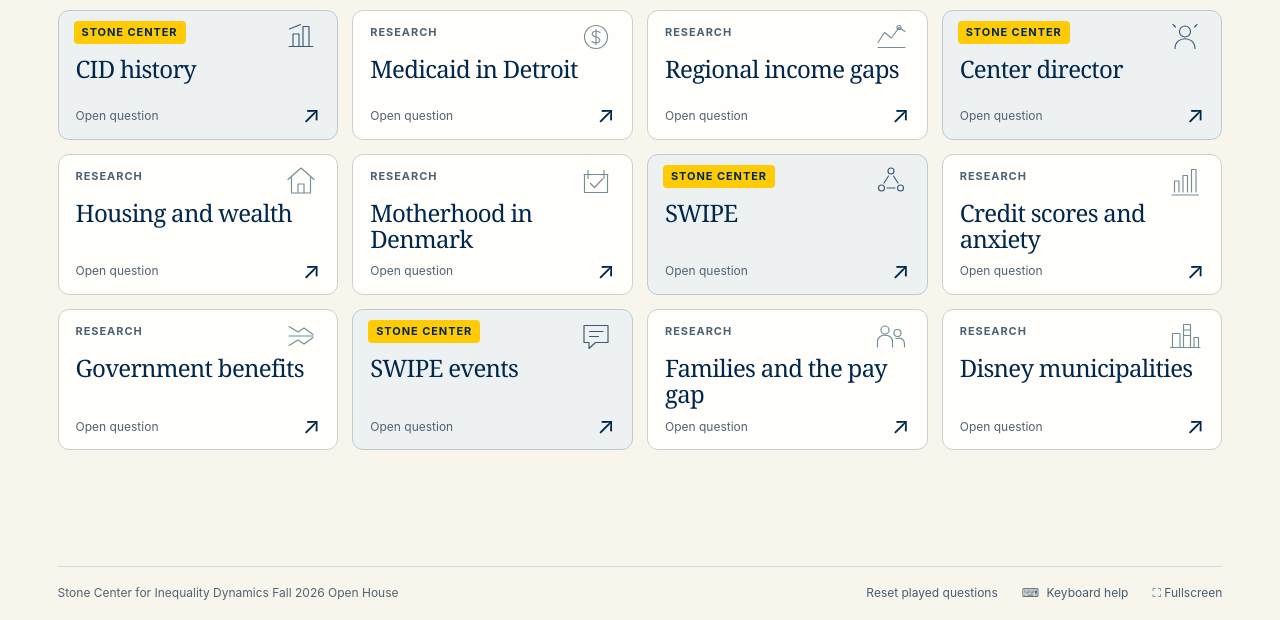
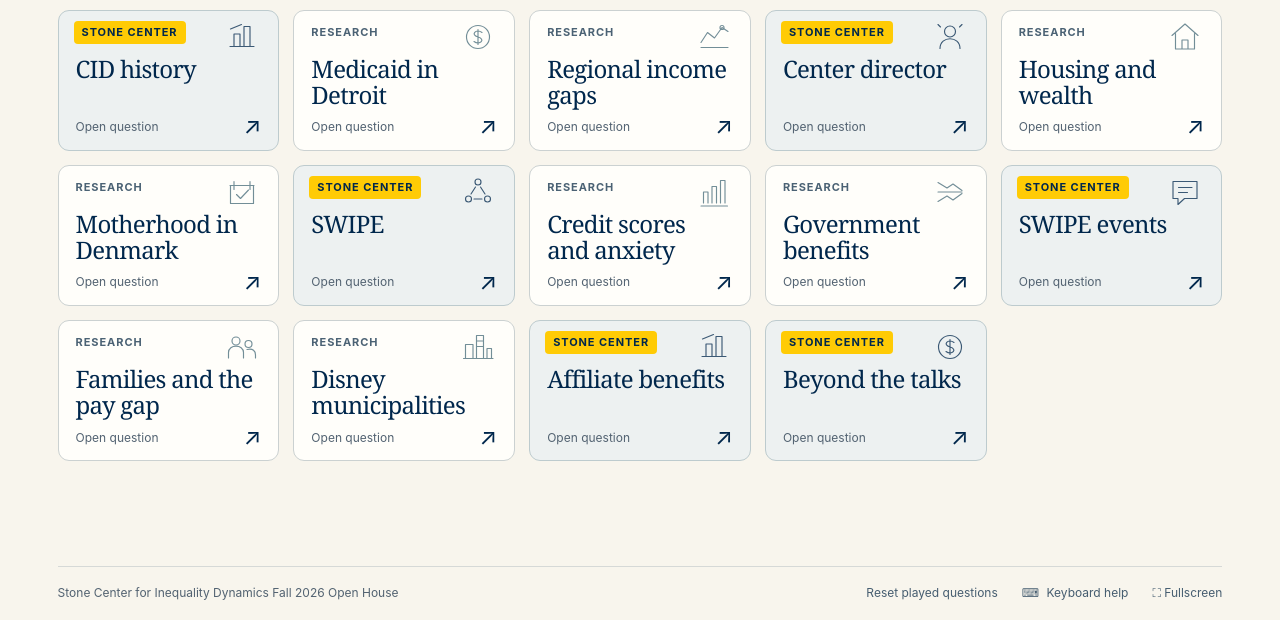
Before and after one commit to Stone-CID/cid-open-house-trivia, a plain HTML site: page index.html in a window 1280 px wide. Shown: the part 180-800 px from the top of the page. Drawn offline with Linux system fonts and the light colour scheme.

Commit message:
Publish researcher revisions and affiliate benefits

```diff
--- a/app.js
+++ b/app.js
@@ -54,7 +54,7 @@
       const mark = document.createElement('span');
       mark.className = 'tile-art';
       mark.setAttribute('aria-hidden', 'true');
-      mark.innerHTML = `<svg viewBox="0 0 72 72" fill="none" stroke="currentColor" stroke-width="2.3" stroke-linecap="round" stroke-linejoin="round">${marks[i]}</svg>`;
+      mark.innerHTML = `<svg viewBox="0 0 72 72" fill="none" stroke="currentColor" stroke-width="2.3" stroke-linecap="round" stroke-linejoin="round">${marks[i % marks.length]}</svg>`;
       const title = document.createElement('span');
       title.className = 'tile-title';
       title.textContent = q.tile;
@@ -155,7 +155,7 @@
     save();
     renderBoard();
     backToBoard(false);
-    $('status').textContent = 'Played questions reset. All 12 questions are available.';
+    $('status').textContent = `Played questions reset. All ${questions.length} questions are available.`;
   });
   $('help').addEventListener('click', () => {
     helpOrigin = $('help');
--- a/index.html
+++ b/index.html
@@ -5,9 +5,9 @@
   <meta name="viewport" content="width=device-width, initial-scale=1">
   <meta name="theme-color" content="#00274C">
   <title>Open house trivia · Stone Center</title>
-  <link rel="stylesheet" href="styles.css">
-  <script src="questions.js" defer></script>
-  <script src="app.js" defer></script>
+  <link rel="stylesheet" href="styles.css?v=20261013">
+  <script src="questions.js?v=20261013" defer></script>
+  <script src="app.js?v=20261013" defer></script>
 </head>
 <body>
   <header class="masthead">
--- a/questions.js
+++ b/questions.js
@@ -38,7 +38,7 @@ window.CID_QUESTIONS = [
     "id": 3,
     "tile": "Regional income gaps",
     "category": "research",
-    "question": "Which U.S. region had smaller Black–white family income disparities than the rest of the country by 2017?",
+    "question": "Which U.S. region has smaller Black–white family income disparities than the rest of the country, as of 2017?",
     "options": [
       "The Northeast",
       "The Midwest",
@@ -131,7 +131,7 @@ window.CID_QUESTIONS = [
       "Neither group reported meaningful anxiety about scores"
     ],
     "correct": 1,
-    "explanation": "Differences in the scores themselves did not fully explain differences in how people experienced being scored. The study combined interviews with an original national survey.",
+    "explanation": "Although people with worse credit scores and in more precarious economic positions were more stressed about their score, this did not fully explain racial differences in how people experienced being scored. The study combines interviews and an original national survey to develop a theoretical perspective about why this is the case.",
     "researchers": "Davon Norris",
     "source": "“A Racialized Engine of Anxiety?” • Administrative Science Quarterly, 2025",
     "url": "https://journals.sagepub.com/doi/10.1177/00018392251339638"
@@ -191,7 +191,7 @@ window.CID_QUESTIONS = [
     "id": 12,
     "tile": "Disney municipalities",
     "category": "research",
-    "question": "Two Florida municipalities associated with Disney World contained about $9.9 billion in appraised property value. How many residents did they have combined in the researchers’ data?",
+    "question": "Two Florida municipalities associated with Disney World contained about $9.9 billion in appraised property value. How many total residents did they have, as of the 2020 Census?",
     "options": [
       "51",
       "510",
@@ -203,5 +203,39 @@ window.CID_QUESTIONS = [
     "researchers": "Robert Manduca, Brian Highsmith, and Jacob Waggoner",
     "source": "“Tax base fragmentation as a dimension of metropolitan inequality” • Socio-Economic Review, 2026; online 2025",
     "url": "https://academic.oup.com/ser/article/24/1/331/8286993"
+  },
+  {
+    "id": 13,
+    "tile": "Affiliate benefits",
+    "category": "center",
+    "question": "Which of these can you do as a Stone Center affiliate?",
+    "options": [
+      "Attend Speaker Series talks",
+      "Present work in progress at the Early Ideas Workshop",
+      "Use the common workspace during ISR business hours",
+      "All of the above"
+    ],
+    "correct": 3,
+    "explanation": "Affiliation connects U-M students, postdocs, staff, and faculty with a community studying inequality, plus opportunities to share research and a place to work.",
+    "researchers": "",
+    "source": "Stone Center • Affiliate and associate membership",
+    "url": "https://inequality.umich.edu/get-involved/"
+  },
+  {
+    "id": 14,
+    "tile": "Beyond the talks",
+    "category": "center",
+    "question": "Beyond research talks, which activities can Stone Center affiliates take part in?",
+    "options": [
+      "Writing retreats",
+      "Informal gatherings",
+      "Book club",
+      "All of the above"
+    ],
+    "correct": 3,
+    "explanation": "Affiliates can participate in selected activities, including writing retreats, informal gatherings, and book club. Ask us how to get involved!",
+    "researchers": "",
+    "source": "Stone Center • Affiliate and associate membership",
+    "url": "https://inequality.umich.edu/get-involved/"
   }
 ];
--- a/styles.css
+++ b/styles.css
@@ -33,7 +33,7 @@ h1 { font-family: Georgia, "Times New Roman", serif; font-weight: 400; letter-sp
 .primary:hover { background: #ffda4c; }
 .secondary { border-color: #bcc5c8; background: transparent; }
 .secondary:hover { background: #eeeae0; }
-.tile-grid { display: grid; grid-template-columns: repeat(4, minmax(0, 1fr)); gap: clamp(12px, 1.1vw, 21px); }
+.tile-grid { display: grid; grid-template-columns: repeat(5, minmax(0, 1fr)); gap: clamp(12px, 1.1vw, 21px); }
 .tile { position: relative; min-height: clamp(138px, 10.2vw, 196px); display: flex; flex-direction: column; align-items: flex-start; text-align: left; border: 1px solid #cbd1d1; border-radius: 11px; padding: clamp(17px, 1.25vw, 24px); background: #fffefa; transition: border-color .18s, transform .18s, box-shadow .18s; overflow: hidden; }
 .tile:hover { transform: translateY(-3px); border-color: #607b8c; box-shadow: 0 6px 14px #00274c0b; }
 .center-tile { background: #edf1f1; border-color: #bdcbce; }
```
Also changed, not shown: 1 other file.
